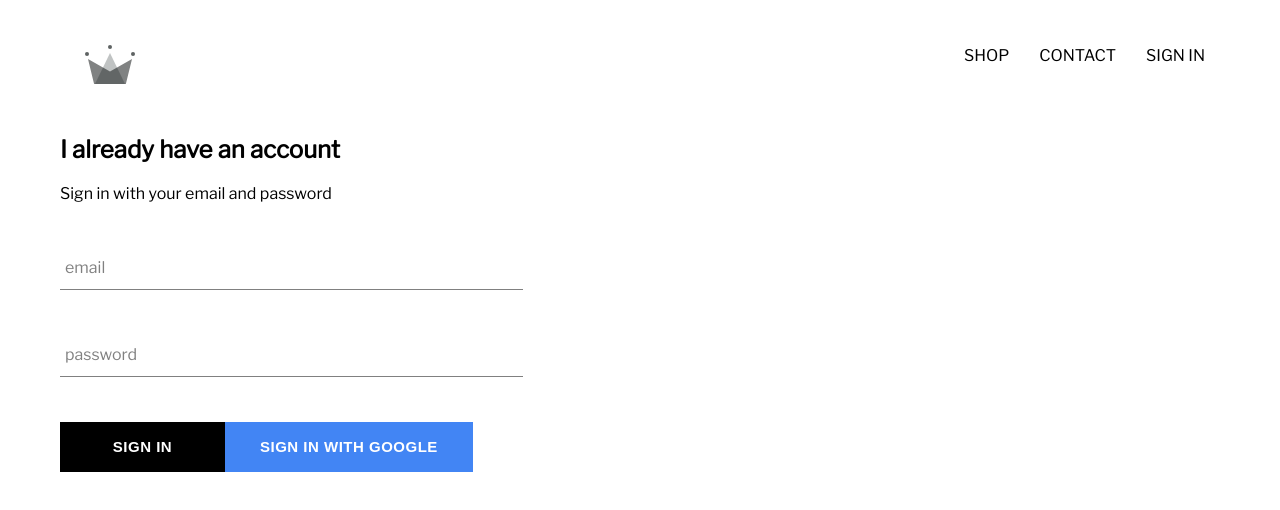
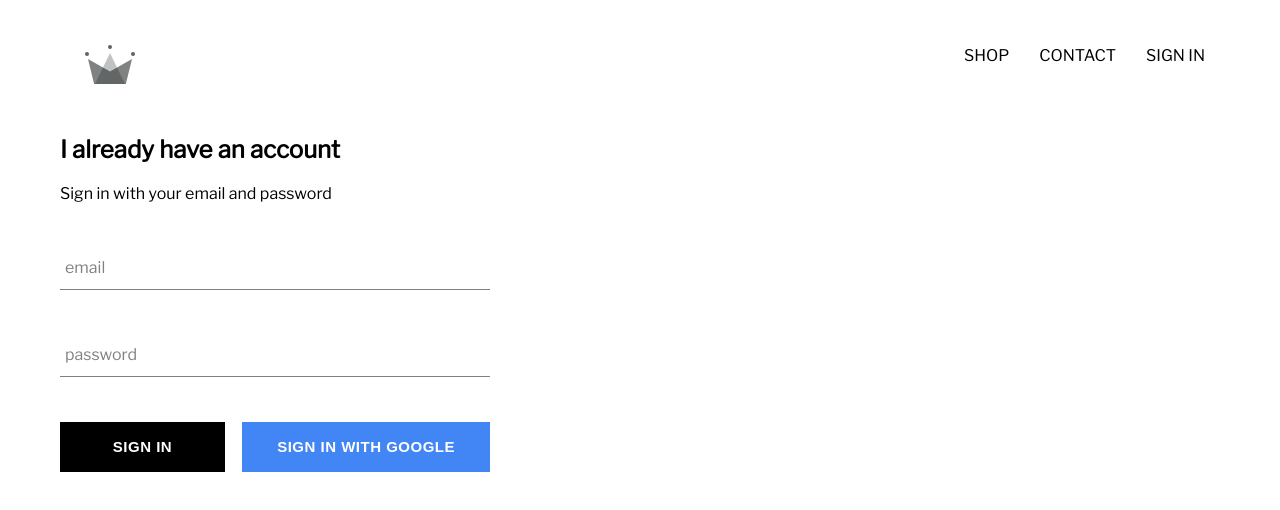
Before and after one commit to sarisssa/Elysium, a React (Create React App) app: page /signin in a window 1280 px wide. Shown: the top 510 px of the page. Built offline with nearby package versions, Linux system fonts and the light colour scheme; no server answers.

Commit message:
Add additional styling to Sign In component.

```diff
--- a/src/App.css
+++ b/src/App.css
@@ -7,3 +7,7 @@ a {
     text-decoration: none;
     color: black;
 }
+
+* {
+    box-sizing: border-box;
+  }
--- a/src/components/sign-in/sign-in.component.jsx
+++ b/src/components/sign-in/sign-in.component.jsx
@@ -4,7 +4,6 @@ import FormInput from '../form-input/form-input.component';
 import CustomButton from '../custom-button/custom-button.component';
 
 import { signInWithGoogle } from '../../firebase/firebase.utils';
-
 
 import './sign-in.styles.scss';
 
@@ -15,18 +14,18 @@ class SignIn extends React.Component {
         this.state = {
             email: '',
             password: ''
-        }
+        };
     }
 
     handleSubmit = event => {
         event.preventDefault();
-        this.setState({ email: '', password: '' })
-    }
+        this.setState({ email: '', password: '' });
+    };
 
     handleChange = event => {
         const { value, name } = event.target;
         this.setState({ [name]: value });
-    }
+    };
 
     render() {
         return (
@@ -38,23 +37,25 @@ class SignIn extends React.Component {
                     <FormInput
                         name='email'
                         type='email'
+                        handleChange={this.handleChange}
                         value={this.state.email}
                         label='email'
-                        handleChange={this.handleChange}
                         required
                     />
                     <FormInput
                         name='password'
                         type='password'
                         value={this.state.password}
+                        handleChange={this.handleChange}
                         label='password'
-                        handleChange={this.handleChange}
                         required
                     />
-                    <CustomButton type='submit'> Sign In </CustomButton>
-                    <CustomButton onClick={signInWithGoogle} isGoogleSignIn>
-                        Sign in with Google
-                    </CustomButton>
+                    <div className='buttons'>
+                        <CustomButton type='submit'> Sign in </CustomButton>
+                        <CustomButton onClick={signInWithGoogle} isGoogleSignIn>
+                            Sign in with Google
+                        </CustomButton>
+                    </div>
                 </form>
             </div>
         );
--- a/src/components/sign-in/sign-in.styles.scss
+++ b/src/components/sign-in/sign-in.styles.scss
@@ -1,5 +1,14 @@
 .sign-in {
-    width: 35vw;
+    width: 430px;
     display: flex;
     flex-direction: column;
-}
+
+    .title {
+      margin: 10px 0;
+    }
+
+    .buttons {
+      display: flex;
+      justify-content: space-between;
+    }
+  }
```
